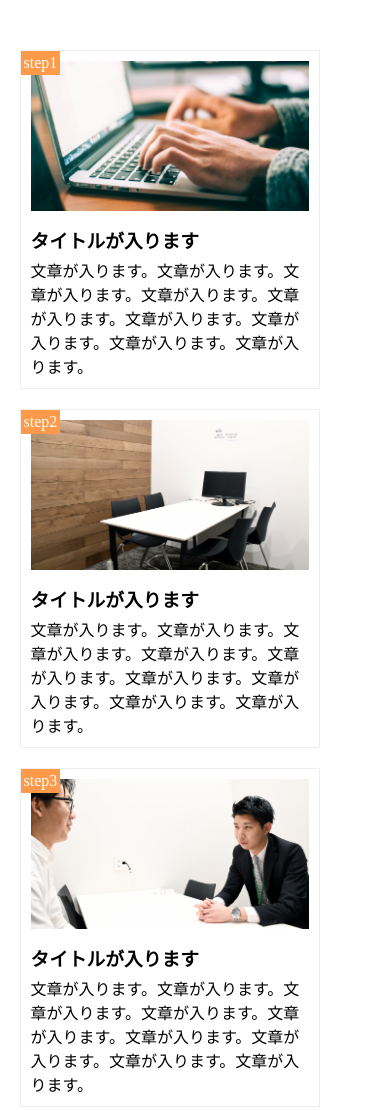
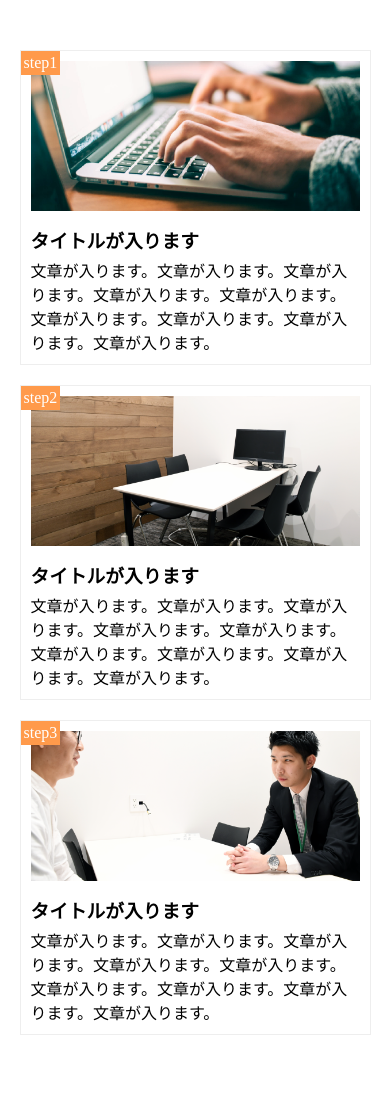
Before and after one commit to xkilaboshix/HTMLCSS, a plain HTML site: page assignment1.html in a window 390 px wide. After the commit the page ends 1085 px from the top, so only its background shows below. Drawn offline with Linux system fonts and the light colour scheme.

Commit message:
assignment1.css

```diff
--- a/assignment1.css
+++ b/assignment1.css
@@ -65,14 +65,19 @@ main {
 
 @media screen and (max-width: 768px) {
 	main {
-		width: 90%;
-		margin: 50px auto;
+		width: 100%;
+		margin: 50px 0;
 	}
 	.contents {
-		margin-bottom: 20px;
+		width: 90%;
+		float: none;
+		margin: 0 auto;
 	}
-	.contents:last-child {
-		margin-bottom: 0;
-	}
+	.contents:nth-child(2) {
+		margin: 20px auto;
+    }
+    .contents:last-child {
+    	margin: 0 auto;
+    }
 
 }
```
